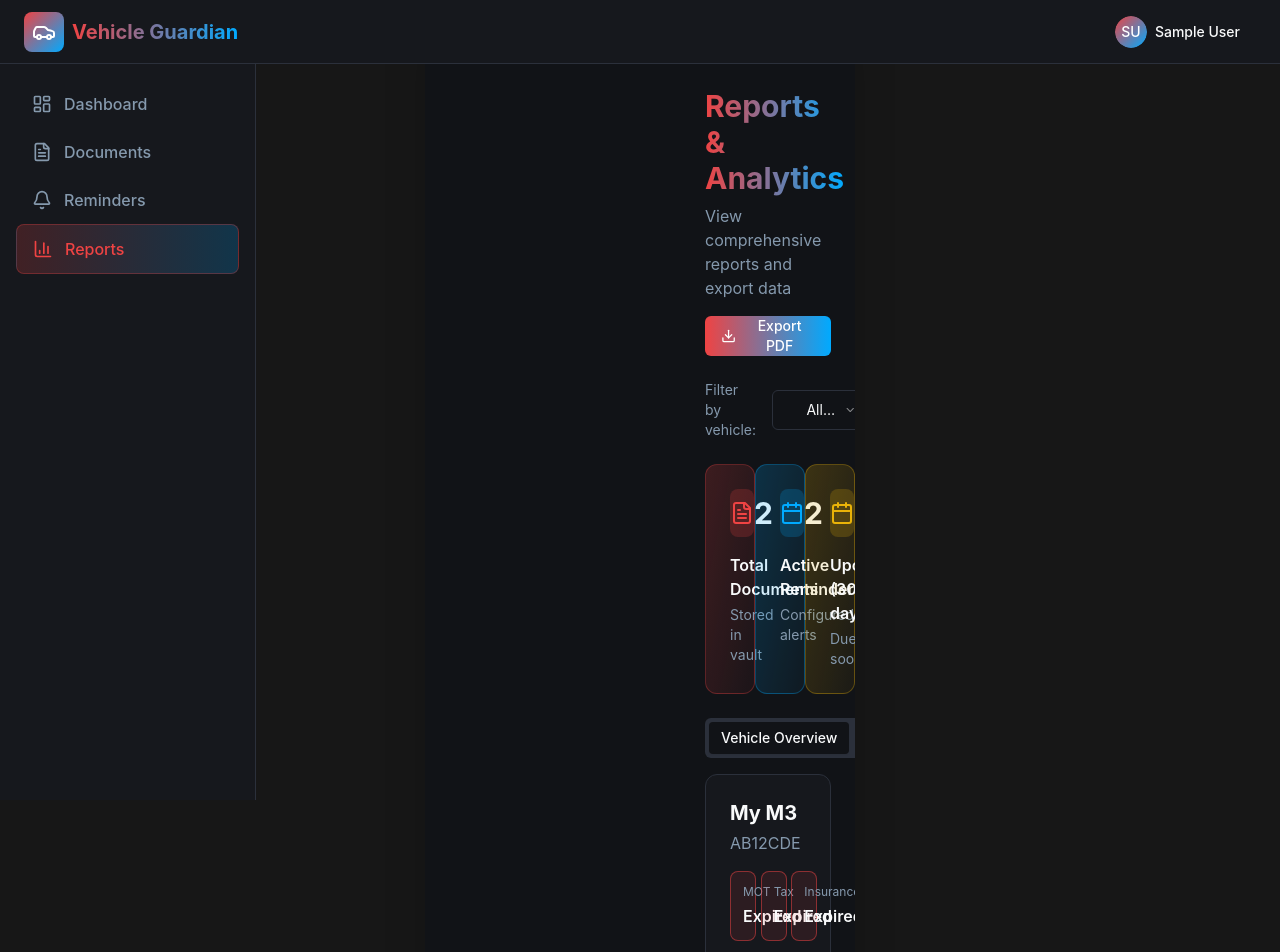
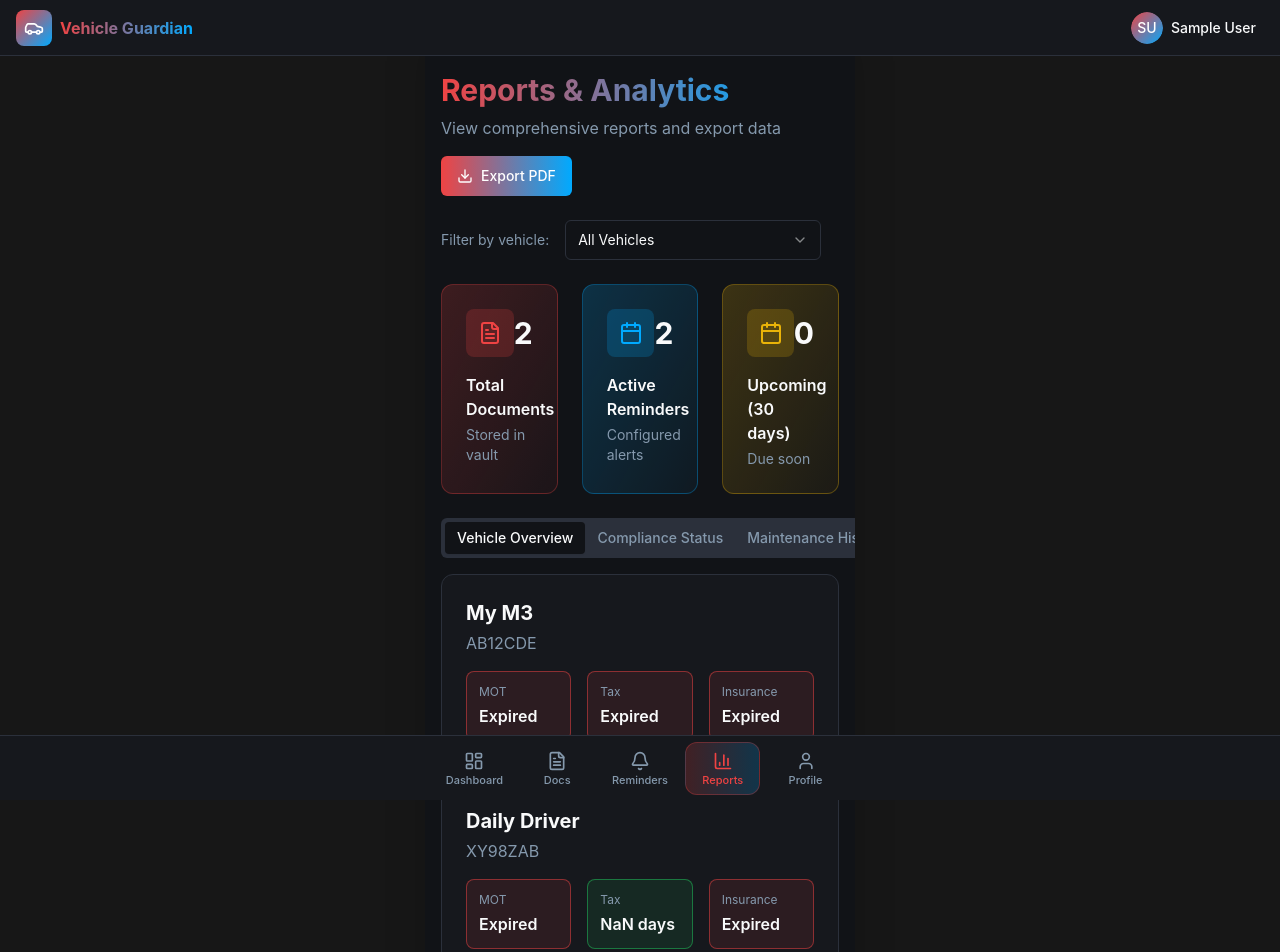
Before and after one commit to mbayr07/projectPetrolhead, a React (Vite) app: page /reports in a window 1280 px wide. Shown: the top 952 px of the page. Built offline with nearby package versions, Linux system fonts and the light colour scheme; sample sign-in values are in the browser's storage.

Commit message:
feature with SORN

```diff
--- a/src/components/Layout.jsx
+++ b/src/components/Layout.jsx
@@ -1,6 +1,6 @@
-import React, { useState } from 'react';
-import { Link, useLocation, useNavigate } from 'react-router-dom';
-import { motion, AnimatePresence } from 'framer-motion';
+import React from "react";
+import { Link, useLocation, useNavigate } from "react-router-dom";
+import { motion } from "framer-motion";
 import {
   LayoutDashboard,
   FileText,
@@ -8,80 +8,78 @@ import {
   BarChart3,
   User,
   LogOut,
-  Menu,
-  X,
-  Car
-} from 'lucide-react';
-import { useAuth } from '@/context/AuthContext';
-import { Button } from '@/components/ui/button';
+  Car,
+} from "lucide-react";
+import { useAuth } from "@/context/AuthContext";
+import { Button } from "@/components/ui/button";
 import {
   DropdownMenu,
   DropdownMenuContent,
   DropdownMenuItem,
   DropdownMenuTrigger,
-} from '@/components/ui/dropdown-menu';
-import { Avatar, AvatarFallback } from '@/components/ui/avatar';
+} from "@/components/ui/dropdown-menu";
+import { Avatar, AvatarFallback } from "@/components/ui/avatar";
 
 export default function Layout({ children }) {
   const { user, logout } = useAuth();
   const location = useLocation();
   const navigate = useNavigate();
-  const [sidebarOpen, setSidebarOpen] = useState(false);
 
-  const menuItems = [
-    { icon: LayoutDashboard, label: 'Dashboard', path: '/dashboard' },
-    { icon: FileText, label: 'Documents', path: '/documents' },
-    { icon: Bell, label: 'Reminders', path: '/reminders' },
-    { icon: BarChart3, label: 'Reports', path: '/reports' },
+  const tabs = [
+    { icon: LayoutDashboard, label: "Dashboard", path: "/dashboard" },
+    { icon: FileText, label: "Docs", path: "/documents" },
+    { icon: Bell, label: "Reminders", path: "/reminders" },
+    { icon: BarChart3, label: "Reports", path: "/reports" },
+    { icon: User, label: "Profile", path: "/profile" },
   ];
 
   const handleLogout = () => {
     logout();
-    navigate('/login');
+    navigate("/login");
   };
 
   const getInitials = (name) => {
-    return name?.split(' ').map(n => n[0]).join('').toUpperCase() || 'U';
+    return name?.split(" ").map((n) => n[0]).join("").toUpperCase() || "U";
+  };
+
+  const isActive = (path) => {
+    // Exact match OR nested routes (e.g. /vehicle/:id should still highlight Dashboard)
+    if (path === "/dashboard") {
+      return (
+        location.pathname === "/dashboard" ||
+        location.pathname.startsWith("/vehicle/")
+      );
+    }
+    return location.pathname === path || location.pathname.startsWith(path + "/");
   };
 
   return (
-    <div className="min-h-screen bg-background">
-      {/* Top Navigation */}
-      <nav className="fixed top-0 left-0 right-0 h-16 bg-card border-b border-border z-50 flex items-center px-4 lg:px-6">
-        <div className="flex items-center gap-3">
-          <Button
-            variant="ghost"
-            size="icon"
-            className="lg:hidden"
-            onClick={() => setSidebarOpen(!sidebarOpen)}
-          >
-            {sidebarOpen ? <X className="h-5 w-5" /> : <Menu className="h-5 w-5" />}
-          </Button>
-
+    <div className="min-h-dvh bg-background text-foreground">
+      {/* Top Bar */}
+      <header className="fixed top-0 left-0 right-0 h-14 bg-card border-b border-border z-50 flex items-center px-4">
         <Link to="/dashboard" className="flex items-center gap-2">
-            <div className="h-10 w-10 rounded-lg bg-gradient-to-br from-primary to-secondary flex items-center justify-center">
-              <Car className="h-6 w-6 text-white" />
+          <div className="h-9 w-9 rounded-lg bg-gradient-to-br from-primary to-secondary flex items-center justify-center">
+            <Car className="h-5 w-5 text-white" />
           </div>
-            <span className="text-xl font-bold hidden sm:inline bg-gradient-to-r from-primary to-secondary bg-clip-text text-transparent">
+          <span className="text-base font-bold bg-gradient-to-r from-primary to-secondary bg-clip-text text-transparent">
             Vehicle Guardian
           </span>
         </Link>
-        </div>
 
-        <div className="ml-auto flex items-center gap-2">
+        <div className="ml-auto">
           <DropdownMenu>
             <DropdownMenuTrigger asChild>
-              <Button variant="ghost" className="relative h-10 gap-2">
+              <Button variant="ghost" className="h-10 px-2 gap-2">
                 <Avatar className="h-8 w-8">
                   <AvatarFallback className="bg-gradient-to-br from-primary to-secondary text-white">
                     {getInitials(user?.name)}
                   </AvatarFallback>
                 </Avatar>
-                <span className="hidden sm:inline">{user?.name}</span>
+                <span className="text-sm">{user?.name || "User"}</span>
               </Button>
             </DropdownMenuTrigger>
             <DropdownMenuContent align="end" className="w-56">
-              <DropdownMenuItem onClick={() => navigate('/profile')}>
+              <DropdownMenuItem onClick={() => navigate("/profile")}>
                 <User className="mr-2 h-4 w-4" />
                 Profile
               </DropdownMenuItem>
@@ -92,68 +90,47 @@ export default function Layout({ children }) {
             </DropdownMenuContent>
           </DropdownMenu>
         </div>
-      </nav>
+      </header>
 
-      {/* Sidebar */}
-      <AnimatePresence>
-        {(sidebarOpen || window.innerWidth >= 1024) && (
-          <>
-            {/* Mobile Overlay */}
-            {sidebarOpen && (
-              <motion.div
-                initial={{ opacity: 0 }}
-                animate={{ opacity: 1 }}
-                exit={{ opacity: 0 }}
-                className="fixed inset-0 bg-black/50 z-40 lg:hidden"
-                onClick={() => setSidebarOpen(false)}
-              />
-            )}
+      {/* Content (scrollable) */}
+      <main className="pt-14 pb-[76px] min-h-dvh">
+        <div className="p-4">{children}</div>
+      </main>
 
-            {/* Sidebar */}
-            <motion.aside
-              initial={{ x: -280 }}
-              animate={{ x: 0 }}
-              exit={{ x: -280 }}
-              transition={{ type: 'spring', damping: 20 }}
-              className="fixed left-0 top-16 bottom-0 w-64 bg-card border-r border-border z-40 overflow-y-auto"
-            >
-              <nav className="p-4 space-y-2">
-                {menuItems.map((item) => {
-                  const Icon = item.icon;
-                  const isActive = location.pathname === item.path;
+      {/* Bottom Nav */}
+      <nav className="fixed bottom-0 left-0 right-0 z-50 bg-card border-t border-border pb-[env(safe-area-inset-bottom)]">
+        <div className="mx-auto max-w-[430px] px-2">
+          <div className="h-[64px] flex items-center justify-between">
+            {tabs.map((tab) => {
+              const Icon = tab.icon;
+              const active = isActive(tab.path);
 
               return (
                 <Link
-                      key={item.path}
-                      to={item.path}
-                      onClick={() => setSidebarOpen(false)}
+                  key={tab.path}
+                  to={tab.path}
+                  className="flex-1"
+                  aria-label={tab.label}
                 >
                   <motion.div
-                        whileHover={{ x: 4 }}
-                        className={`flex items-center gap-3 px-4 py-3 rounded-lg transition-colors ${
-                          isActive
-                            ? 'bg-gradient-to-r from-primary/20 to-secondary/20 text-primary border border-primary/30'
-                            : 'hover:bg-muted text-muted-foreground'
+                    whileTap={{ scale: 0.97 }}
+                    className={`mx-1 rounded-xl px-2 py-2 flex flex-col items-center justify-center gap-1 transition-colors ${
+                      active
+                        ? "bg-gradient-to-r from-primary/20 to-secondary/20 text-primary border border-primary/30"
+                        : "text-muted-foreground hover:bg-muted"
                     }`}
                   >
                     <Icon className="h-5 w-5" />
-                        <span className="font-medium">{item.label}</span>
+                    <span className="text-[11px] font-medium leading-none">
+                      {tab.label}
+                    </span>
                   </motion.div>
                 </Link>
               );
             })}
+          </div>
+        </div>
       </nav>
-            </motion.aside>
-          </>
-        )}
-      </AnimatePresence>
-
-      {/* Main Content */}
-      <main className="pt-16 lg:pl-64 min-h-screen">
-        <div className="p-4 lg:p-6">
-          {children}
-        </div>
-      </main>
     </div>
   );
 }
--- a/src/components/VehicleCard.jsx
+++ b/src/components/VehicleCard.jsx
@@ -6,21 +6,24 @@ import { useNavigate } from 'react-router-dom';
 export default function VehicleCard({ vehicle }) {
   const navigate = useNavigate();
 
+  const safeDate = (d) => (d ? new Date(d) : null);
+
   const getStatus = () => {
     const now = new Date();
-    const motDate = new Date(vehicle.motExpiry);
-    const taxDate = new Date(vehicle.taxExpiry);
-    const insuranceDate = new Date(vehicle.insuranceExpiry);
+
+    const motDate = safeDate(vehicle.motExpiry);
+    const insuranceDate = safeDate(vehicle.insuranceExpiry);
+    const taxDate = vehicle.isSorn ? null : safeDate(vehicle.taxExpiry);
 
     const daysDiff = (date) => Math.floor((date - now) / (1000 * 60 * 60 * 24));
 
-    const motDays = daysDiff(motDate);
-    const taxDays = daysDiff(taxDate);
-    const insuranceDays = daysDiff(insuranceDate);
+    const motDays = motDate ? daysDiff(motDate) : 9999;
+    const insuranceDays = insuranceDate ? daysDiff(insuranceDate) : 9999;
+    const taxDays = taxDate ? daysDiff(taxDate) : 9999; // SORN => treated as safe
 
-    if (motDays < 0 || taxDays < 0 || insuranceDays < 0) {
+    if (motDays < 0 || insuranceDays < 0 || taxDays < 0) {
       return { status: 'expired', icon: AlertTriangle, color: 'text-red-500' };
-    } else if (motDays < 30 || taxDays < 30 || insuranceDays < 30) {
+    } else if (motDays < 30 || insuranceDays < 30 || taxDays < 30) {
       return { status: 'warning', icon: Clock, color: 'text-yellow-500' };
     }
     return { status: 'active', icon: CheckCircle, color: 'text-green-500' };
@@ -31,21 +34,31 @@ export default function VehicleCard({ vehicle }) {
 
   const getHealthPercentage = () => {
     const now = new Date();
-    const motDate = new Date(vehicle.motExpiry);
-    const taxDate = new Date(vehicle.taxExpiry);
-    const insuranceDate = new Date(vehicle.insuranceExpiry);
+
+    const motDate = safeDate(vehicle.motExpiry);
+    const insuranceDate = safeDate(vehicle.insuranceExpiry);
+    const taxDate = vehicle.isSorn ? null : safeDate(vehicle.taxExpiry);
 
     const daysDiff = (date) => Math.max(0, Math.floor((date - now) / (1000 * 60 * 60 * 24)));
 
-    const motDays = daysDiff(motDate);
-    const taxDays = daysDiff(taxDate);
-    const insuranceDays = daysDiff(insuranceDate);
+    const motDays = motDate ? daysDiff(motDate) : 0;
+    const insuranceDays = insuranceDate ? daysDiff(insuranceDate) : 0;
 
+    // If SORN, don't penalise missing tax; average only MOT+Insurance
+    if (vehicle.isSorn) {
+      const avg = (motDays + insuranceDays) / 2;
+      return Math.min(100, Math.floor((avg / 365) * 100));
+    }
+
+    const taxDays = taxDate ? daysDiff(taxDate) : 0;
     const avgDays = (motDays + taxDays + insuranceDays) / 3;
     return Math.min(100, Math.floor((avgDays / 365) * 100));
   };
 
   const healthPercentage = getHealthPercentage();
+
+  const fmt = (dateStr) =>
+    new Date(dateStr).toLocaleDateString('en-GB', { day: '2-digit', month: 'short' });
 
   return (
     <motion.div
@@ -63,7 +76,14 @@ export default function VehicleCard({ vehicle }) {
               <Car className="h-6 w-6 text-white" />
             </div>
             <div>
-              <h3 className="font-bold text-lg">{vehicle.nickname}</h3>
+              <div className="flex items-center gap-2">
+                <h3 className="font-bold text-lg">{vehicle.nickname}</h3>
+                {vehicle.isSorn && (
+                  <span className="text-[10px] px-2 py-0.5 rounded-full border border-amber-500/40 bg-amber-500/10 text-amber-500 font-semibold">
+                    SORN
+                  </span>
+                )}
+              </div>
               <p className="text-sm text-muted-foreground">{vehicle.registrationNumber}</p>
             </div>
           </div>
@@ -75,7 +95,6 @@ export default function VehicleCard({ vehicle }) {
             {vehicle.make} {vehicle.model} ({vehicle.year})
           </div>
 
-          {/* Gauge-style health indicator */}
           <div className="space-y-2">
             <div className="flex justify-between text-xs">
               <span className="text-muted-foreground">Vehicle Health</span>
@@ -92,18 +111,22 @@ export default function VehicleCard({ vehicle }) {
           </div>
         </div>
 
-        <div className="grid grid-cols-3 gap-2 text-xs">
+        <div className={`grid ${vehicle.isSorn ? 'grid-cols-2' : 'grid-cols-3'} gap-2 text-xs`}>
           <div className="bg-muted/50 rounded-lg p-2 text-center">
             <div className="text-muted-foreground mb-1">MOT</div>
-            <div className="font-semibold">{new Date(vehicle.motExpiry).toLocaleDateString('en-GB', { day: '2-digit', month: 'short' })}</div>
+            <div className="font-semibold">{fmt(vehicle.motExpiry)}</div>
           </div>
-          <div className="bg-muted/50 rounded-lg p-2 text-center">
-            <div className="text-muted-foreground mb-1">Tax</div>
-            <div className="font-semibold">{new Date(vehicle.taxExpiry).toLocaleDateString('en-GB', { day: '2-digit', month: 'short' })}</div>
-          </div>
+
+          {!vehicle.isSorn && (
+            <div className="bg-muted/50 rounded-lg p-2 text-center">
+              <div className="text-muted-foreground mb-1">Tax</div>
+              <div className="font-semibold">{fmt(vehicle.taxExpiry)}</div>
+            </div>
+          )}
+
           <div className="bg-muted/50 rounded-lg p-2 text-center">
             <div className="text-muted-foreground mb-1">Insurance</div>
-            <div className="font-semibold">{new Date(vehicle.insuranceExpiry).toLocaleDateString('en-GB', { day: '2-digit', month: 'short' })}</div>
+            <div className="font-semibold">{fmt(vehicle.insuranceExpiry)}</div>
           </div>
         </div>
       </div>
--- a/src/hooks/useVehicles.js
+++ b/src/hooks/useVehicles.js
@@ -2,19 +2,21 @@ import { useState, useEffect } from 'react';
 import { useAuth } from '@/context/AuthContext';
 
 const MOCK_DVLA_DATA = {
-  'AB12CDE': {
+  AB12CDE: {
     make: 'BMW',
     model: 'M3',
     year: 2020,
     color: 'Alpine White',
-    fuelType: 'Petrol'
+    fuelType: 'Petrol',
+    isSorn: false,
   },
-  'XY98ZAB': {
+  XY98ZAB: {
     make: 'Audi',
     model: 'A4',
     year: 2019,
     color: 'Mythos Black',
-    fuelType: 'Diesel'
+    fuelType: 'Diesel',
+    isSorn: true, // ✅ example: SORN vehicle
   }
 };
 
@@ -26,7 +28,16 @@ export function useVehicles() {
     if (user) {
       const stored = localStorage.getItem(`vg_vehicles_${user.id}`);
       if (stored) {
-        setVehicles(JSON.parse(stored));
+        const parsed = JSON.parse(stored);
+
+        // ✅ Backwards-compatible migration: ensure isSorn exists
+        const migrated = parsed.map(v => ({
+          isSorn: false,
+          ...v,
+        }));
+
+        setVehicles(migrated);
+        localStorage.setItem(`vg_vehicles_${user.id}`, JSON.stringify(migrated));
       } else {
         const defaultVehicles = [
           {
@@ -43,6 +54,7 @@ export function useVehicles() {
             taxExpiry: '2025-03-20',
             insuranceExpiry: '2025-04-10',
             serviceDate: '2024-11-05',
+            isSorn: false, // ✅
             status: 'active',
             lastUpdated: new Date().toISOString()
           },
@@ -57,9 +69,10 @@ export function useVehicles() {
             fuelType: 'Diesel',
             mileage: 42350,
             motExpiry: '2025-01-08',
-            taxExpiry: '2025-02-28',
+            taxExpiry: '', // ✅ blank because SORN
             insuranceExpiry: '2025-05-15',
             serviceDate: '2024-10-20',
+            isSorn: true, // ✅
             status: 'warning',
             lastUpdated: new Date().toISOString()
           }
@@ -80,7 +93,10 @@ export function useVehicles() {
   const addVehicle = (vehicleData) => {
     const newVehicle = {
       id: Date.now().toString(),
+      isSorn: false,
       ...vehicleData,
+      // ✅ enforce: if SORN, taxExpiry blank
+      taxExpiry: vehicleData?.isSorn ? '' : (vehicleData?.taxExpiry || ''),
       status: 'active',
       lastUpdated: new Date().toISOString()
     };
@@ -90,7 +106,15 @@ export function useVehicles() {
 
   const updateVehicle = (id, updates) => {
     const updated = vehicles.map(v =>
-      v.id === id ? { ...v, ...updates, lastUpdated: new Date().toISOString() } : v
+      v.id === id
+        ? {
+            ...v,
+            ...updates,
+            isSorn: !!updates?.isSorn,
+            taxExpiry: updates?.isSorn ? '' : (updates?.taxExpiry ?? v.taxExpiry),
+            lastUpdated: new Date().toISOString()
+          }
+        : v
     );
     saveVehicles(updated);
   };
@@ -100,7 +124,8 @@ export function useVehicles() {
   };
 
   const lookupDVLA = (registrationNumber) => {
-    return MOCK_DVLA_DATA[registrationNumber.toUpperCase()] || null;
+    const clean = registrationNumber.replace(/\s+/g, '').toUpperCase();
+    return MOCK_DVLA_DATA[clean] || null;
   };
 
   return {
--- a/src/pages/Dashboard.jsx
+++ b/src/pages/Dashboard.jsx
@@ -23,14 +23,22 @@ export default function Dashboard() {
     const now = new Date();
     let alerts = 0;
 
+    const daysDiff = (date) => Math.floor((date - now) / (1000 * 60 * 60 * 24));
+
     vehicles.forEach(vehicle => {
       const motDate = new Date(vehicle.motExpiry);
-      const taxDate = new Date(vehicle.taxExpiry);
       const insuranceDate = new Date(vehicle.insuranceExpiry);
 
-      const daysDiff = (date) => Math.floor((date - now) / (1000 * 60 * 60 * 24));
+      const motDays = daysDiff(motDate);
+      const insuranceDays = daysDiff(insuranceDate);
 
-      if (daysDiff(motDate) < 30 || daysDiff(taxDate) < 30 || daysDiff(insuranceDate) < 30) {
+      // ✅ Only consider Tax if NOT SORN
+      let taxDays = 9999;
+      if (!vehicle.isSorn && vehicle.taxExpiry) {
+        taxDays = daysDiff(new Date(vehicle.taxExpiry));
+      }
+
+      if (motDays < 30 || insuranceDays < 30 || taxDays < 30) {
         alerts++;
       }
     });
```
Also changed, not shown: src/components/VehicleForm.jsx (+62 -11 lines), src/pages/VehicleDetails.jsx (+28 -13 lines). Lines whose indentation alone changed are shown as unchanged.
